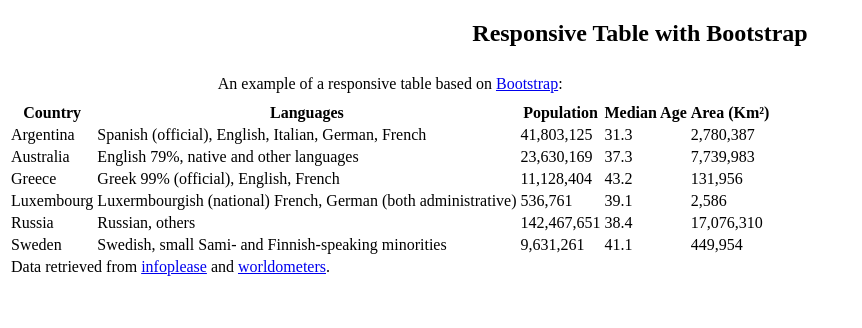
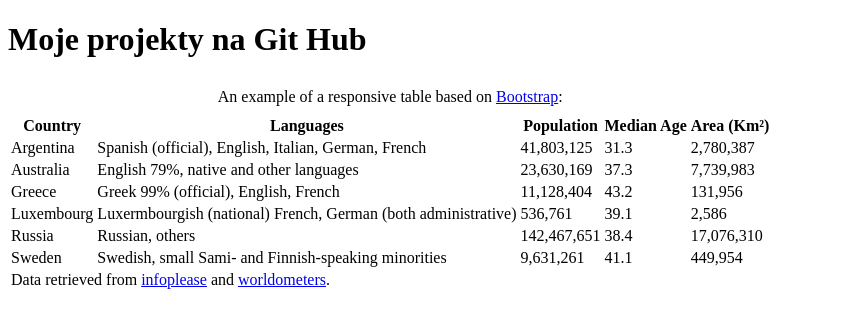
Before and after one commit to Dekstryn/MyGithubPortfolio, a plain HTML site: page index.html in a window 1280 px wide. Shown: the whole page, without its empty margins (0-862 px from the left). Drawn offline with Linux system fonts and the light colour scheme.

Commit message:
Changed header on website

```diff
--- a/index.html
+++ b/index.html
@@ -20,7 +20,7 @@
         <meta property="og:image" content="#" />
         <meta property="og:type" content="website" />
     </head>
-<h2>Responsive Table with Bootstrap</h2>
+<h1>Moje projekty na Git Hub</h1>
 
 <div class="container">
   <div class="row">
```
